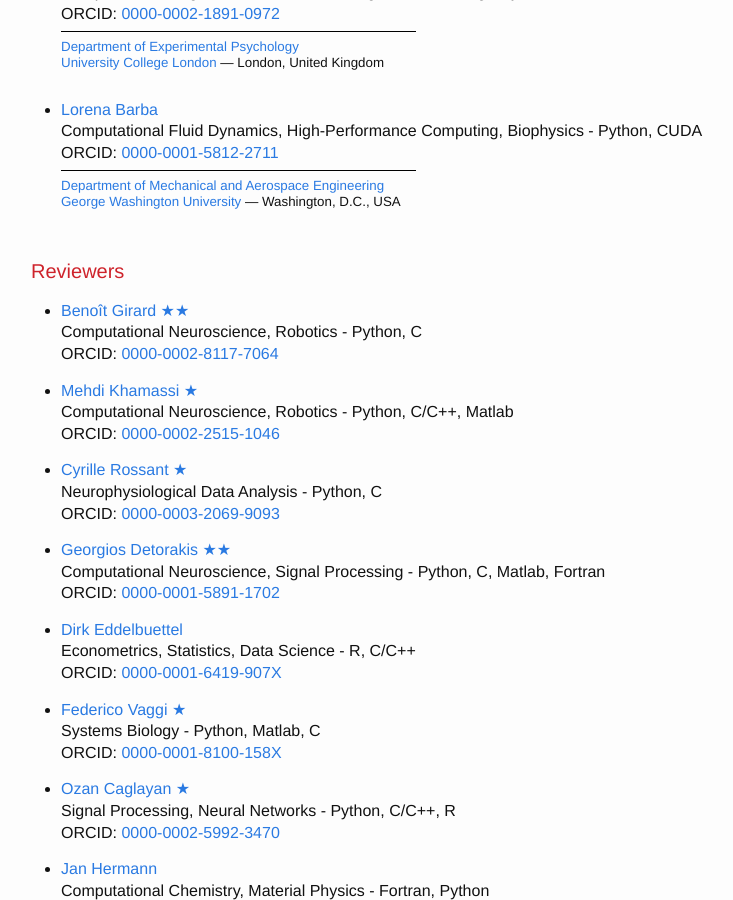
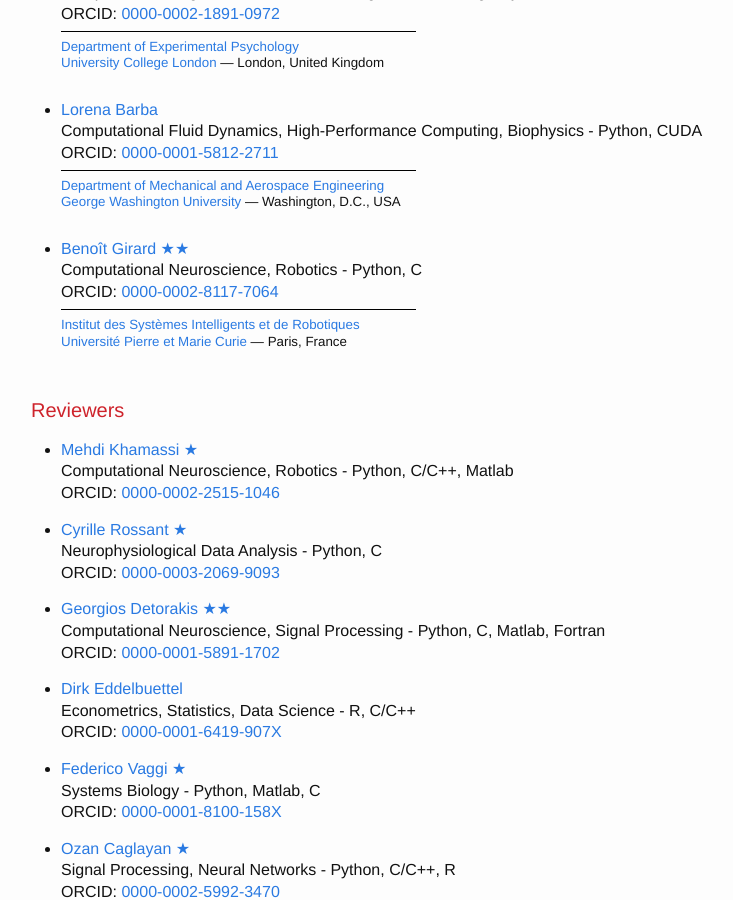
Before and after one commit to ReScience/rescience.github.io, a Jekyll site: the page built from 04-board.md, in a window 1280 px wide and 900 px high, scrolled down 1874 px. Shown: the whole window, without its empty margins (239-972 px from the left). Built offline with Jekyll 4.4.1, drawn with Linux system fonts in a browser that asks for light colours; our own code applies the rules of GitHub Pages for plain Markdown files.

Commit message:
Moved Benoit Girard to editor

```diff
--- a/04-board.md
+++ b/04-board.md
@@ -129,13 +129,16 @@
   Washington, D.C., USA
   </small>
 
-
-## Reviewers
-
 * [Benoît Girard](https://github.com/benoit-girard)
   [★](https://github.com/ReScience/ReScience-submission/pull/3)[★](https://github.com/ReScience/ReScience-submission/pull/22)
   Computational Neuroscience, Robotics - Python, C
   ORCID: [0000-0002-8117-7064](http://orcid.org/0000-0002-8117-7064)
+  <small>
+  [Institut des Systèmes Intelligents et de Robotiques](http://www.isir.upmc.fr)
+  [Université Pierre et Marie Curie](http://www.upmc.fr) —  Paris, France
+  </small>
+
+## Reviewers
 
 * [Mehdi Khamassi](https://github.com/MehdiKhamassi)
   [★](https://github.com/ReScience/ReScience-submission/pull/3)
```
